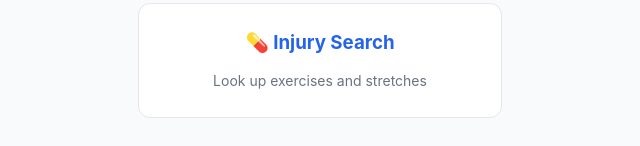
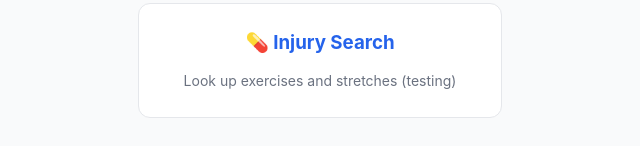
Before and after one commit to danpowers520/athletic-trainer-app, a plain HTML site: page index.html in a window 1280 px wide. Shown: the part 454-600 px from the top of the page, 126-766 px from the left. Drawn offline with Linux system fonts and the light colour scheme.

Commit message:
Update test

```diff
--- a/index.html
+++ b/index.html
@@ -594,7 +594,7 @@
                     </div>
                     <div class="menu-item" id="injurySearchBtn">
                         <h3>💊 Injury Search</h3>
-                        <p>Look up exercises and stretches</p>
+                        <p>Look up exercises and stretches (testing)</p>
                     </div>
                 </div>
             </div>
```
